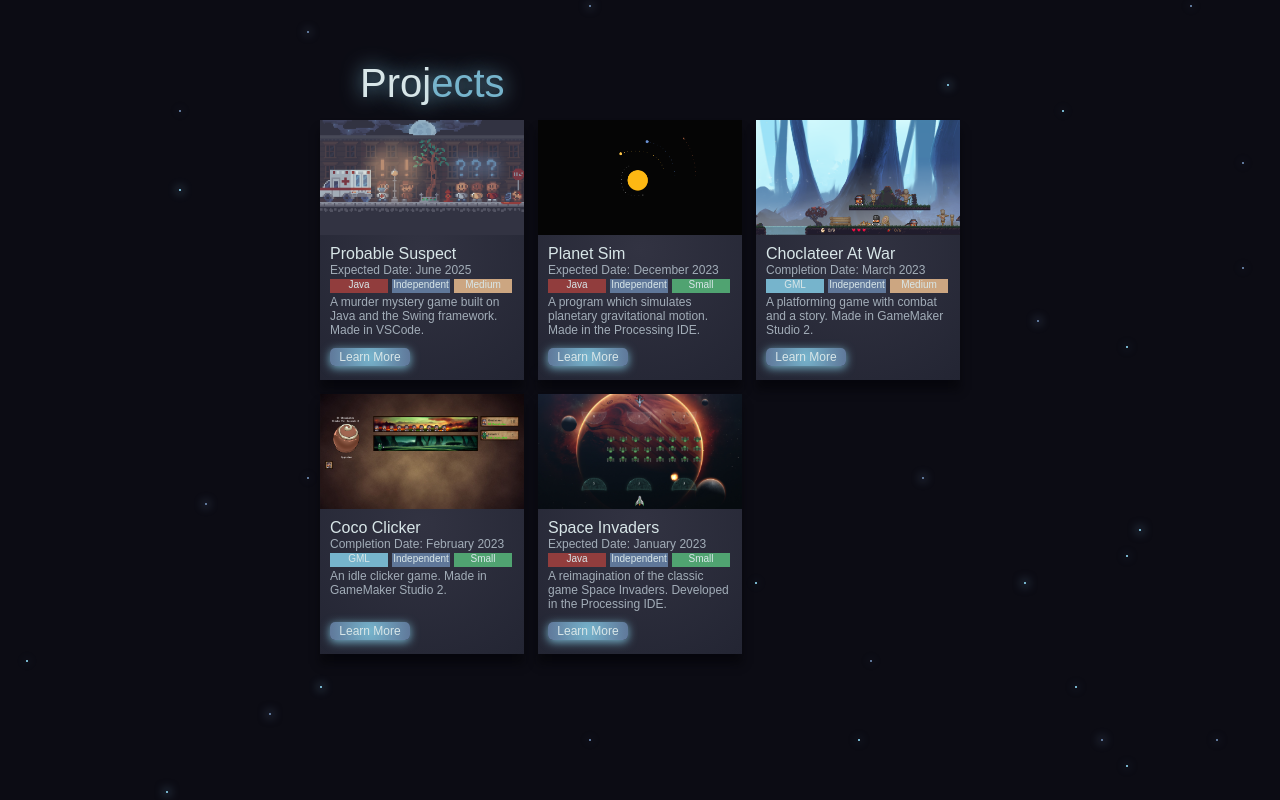
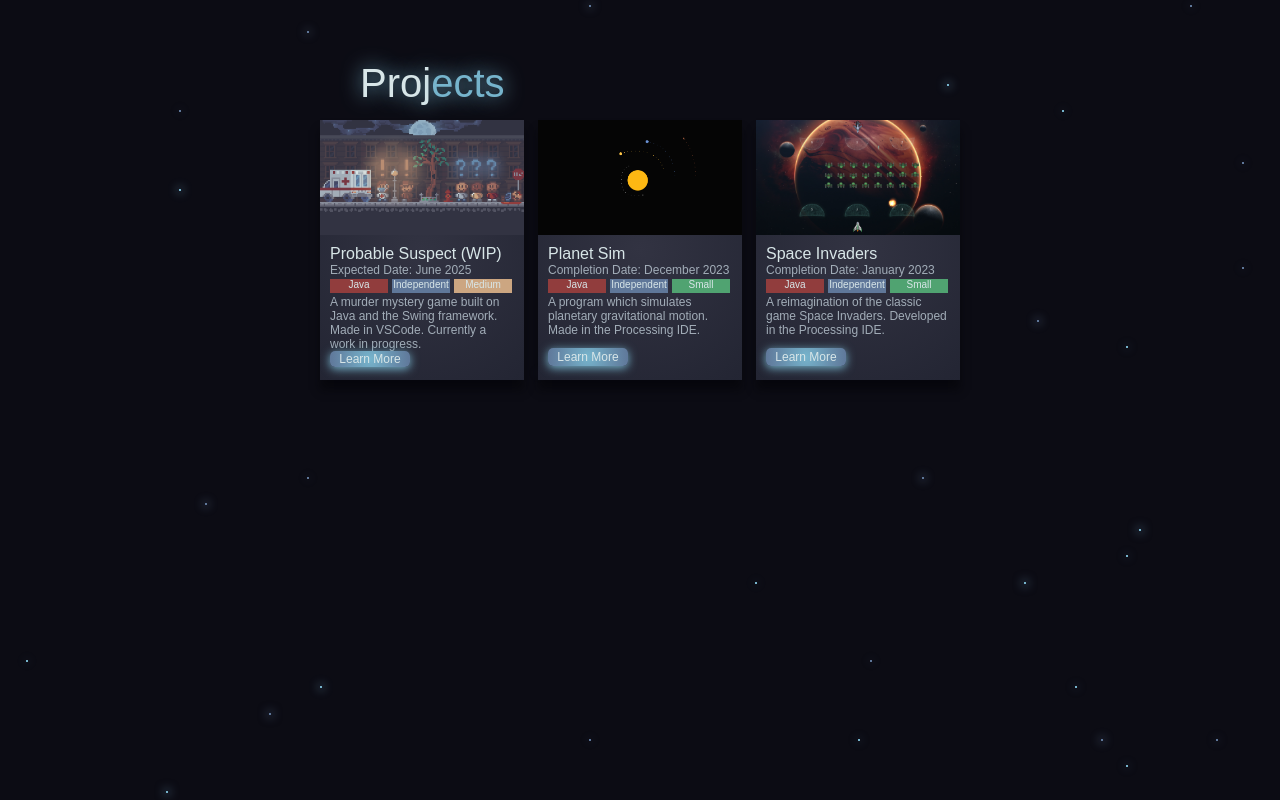
Before and after one commit to nalav816/Nadden-Portfolio, a React (Create React App) app: page / in a window 1280 px wide. Shown: the part 1520-2320 px from the top of the page. Built offline with nearby package versions, Linux system fonts and the light colour scheme; a web font is replaced by a local one.

Commit message:
Added description and github url to space invaders project card.

```diff
--- a/src/App.css
+++ b/src/App.css
@@ -529,8 +529,6 @@ input:focus, textarea:focus {
   left: 0;
   right: 0;
   display: flex;
-  backdrop-filter: blur(2px);
-  -webkit-backdrop-filter: blur(2px);
   padding: 7px calc((100% - var(--baseWidth) * var(--scale))/2);
   align-content: center;
   justify-content: space-between;
@@ -549,8 +547,6 @@ input:focus, textarea:focus {
 
 .navItemsMobile{
   gap: 10px;
-  backdrop-filter: blur(2px);
-  -webkit-backdrop-filter: blur(2px);
   background-color: rgb(from var(--bluishBlack) r g b / 70%);
   box-shadow: 0 0px 6px 0px rgb(from var(--bluishBlack) r g b / 100%); ;
   position: absolute;
@@ -831,8 +827,6 @@ input:focus, textarea:focus {
   top: 10%;
   left: 50%;
   position: fixed;
-  backdrop-filter: blur(2px);
-  -webkit-backdrop-filter: blur(2px);
   width: calc(100px * max(var(--scale), 2));
   height: calc(20px * max(var(--scale), 2));
   line-height: calc(20px * max(var(--scale), 2));
--- a/src/sections/Projects.js
+++ b/src/sections/Projects.js
@@ -4,12 +4,12 @@ import { forwardRef, useState } from "react";
 
 const projectList = [
     {
-        name: "Probable Suspect",
+        name: "Probable Suspect (WIP)",
         icon: "imgs/probableSuspectIcon.png",
         completed: false,
         completionDate: "June 2025",
         tags: ["java", "independent", "medium"],
-        caption: "A murder mystery game built on Java and the Swing framework. Made in VSCode.",
+        caption: "A murder mystery game built on Java and the Swing framework. Made in VSCode. Currently a work in progress.",
         description: "  In Probable Suspect, following a murder, the player attains randomized clues through interrogating procedurally generated witnesses. Given these clues, the player is then tasked with choosing the correct suspect. \n    Though the lack of a game engine wasn’t ideal for the game’s scope, it has provided the opportunity to engage with and understand technologies often taken for granted, such as collision detection. In addition to those mentioned earlier, this game uses a variety of systems, including but not limited to branching character dialogue, event-driven gameplay, multithreading, and UI interpolation.",
         githubURL: "https://github.com/nalav816/Probable-Suspect"
     },
@@ -17,45 +17,23 @@ const projectList = [
     {
         name: "Planet Sim",
         icon: "imgs/planetSimIcon.png",
-        completed: false,
+        completed: true,
         completionDate: "December 2023",
         tags: ["java", "independent", "small"],
         caption: "A program which simulates planetary gravitational motion. Made in the Processing IDE.",
         description: " Write later",
-        githubURL: " Add later"
-    },
-
-    {
-        name: "Choclateer At War",
-        icon: "imgs/choclateerAtWarIcon.png",
-        completed: true,
-        completionDate: "March 2023",
-        tags: ["gml", "independent", "medium"],
-        caption: "A platforming game with combat and a story. Made in GameMaker Studio 2.",
-        description: "  Add later",
-        githubURL: "https://github.com/nalav816/Choclateer-At-War"
-    },
-
-    {
-        name: "Coco Clicker",
-        icon: "imgs/cocoClickerIcon.png",
-        completed: true,
-        completionDate: "February 2023",
-        tags: ["gml", "independent", "small"],
-        caption: "An idle clicker game. Made in GameMaker Studio 2.",
-        description: "  Coco Clicker is an idle clicker game directly inspired by Cookie Clicker. In it, you gather chocolates, which you can then reinvest into minions which help you get more chocolates. Key systems include upgrades, powerups, and idle-worker handling.",
-        githubURL: "https://github.com/nalav816/Coco-Clicker"
+        githubURL: " "
     },
 
     {
         name: "Space Invaders",
         icon: "imgs/spaceInvadersIcon.png",
-        completed: false,
+        completed: true,
         completionDate: "January 2023",
         tags: ["java", "independent", "small"],
         caption: "A reimagination of the classic game Space Invaders. Developed in the Processing IDE.",
-        description: "Add later",
-        githubURL: "Add later"
+        description: "This project is a competitive reimagination of the classic arcade game Space Invaders. The gameplay consists of two players attempting to shoot each other down, but there are alien ships in the way that must be overcome first. However, these enemy ships aren’t just obstacles. Destroying them strengthens the player’s ship, adding a strategic element to the gameplay. \n    On the technical side, this project features modular object-oriented classes, sound integration using the Processing sound library, real-time input handling, and state management.",
+        githubURL: "https://github.com/nalav816/Space-Invaders"
     }
 ]
 
@@ -110,10 +88,10 @@ const ProjectCard = ({ visible, project, animationDelay = "0s" }) => {
                 <div className="projectCardDropdown">
                     <div className="projectDescText" style={{ whiteSpace: "pre-wrap" }}> {project.description} </div>
                     <button onClick={() => toggleDropdown(false)} className="xButton medium enlargeOnHover"> X </button>
-                    <a href={project.completed ? project.githubURL : undefined}
+                    <a href={project.githubURL !== " " ? project.githubURL : undefined}
                         target="_blank" rel="noopener noreferrer"
-                        className={(project.completed ? "styledButton blue enlargeOnHover " : "disabledButton ") + "smallButton projectButton"}
-                    ><div className={"small" + (project.completed ? " white" : " grey")}>{project.completed ? "Source" : "Coming Soon"}</div> </a>
+                        className={(project.githubURL !== " " ? "styledButton blue enlargeOnHover " : "disabledButton ") + "smallButton projectButton"}
+                    ><div className={"small" + (project.githubURL !== " " ? " white" : " grey")}>{project.githubURL !== " "  ? "Source" : "Coming Soon"}</div> </a>
                 </div>
             )}
         </AnimatedCard>
```
Also changed, not shown: public/imgs/choclateerAtWarIcon.png (deleted), public/imgs/cocoClickerIcon.png (deleted).
